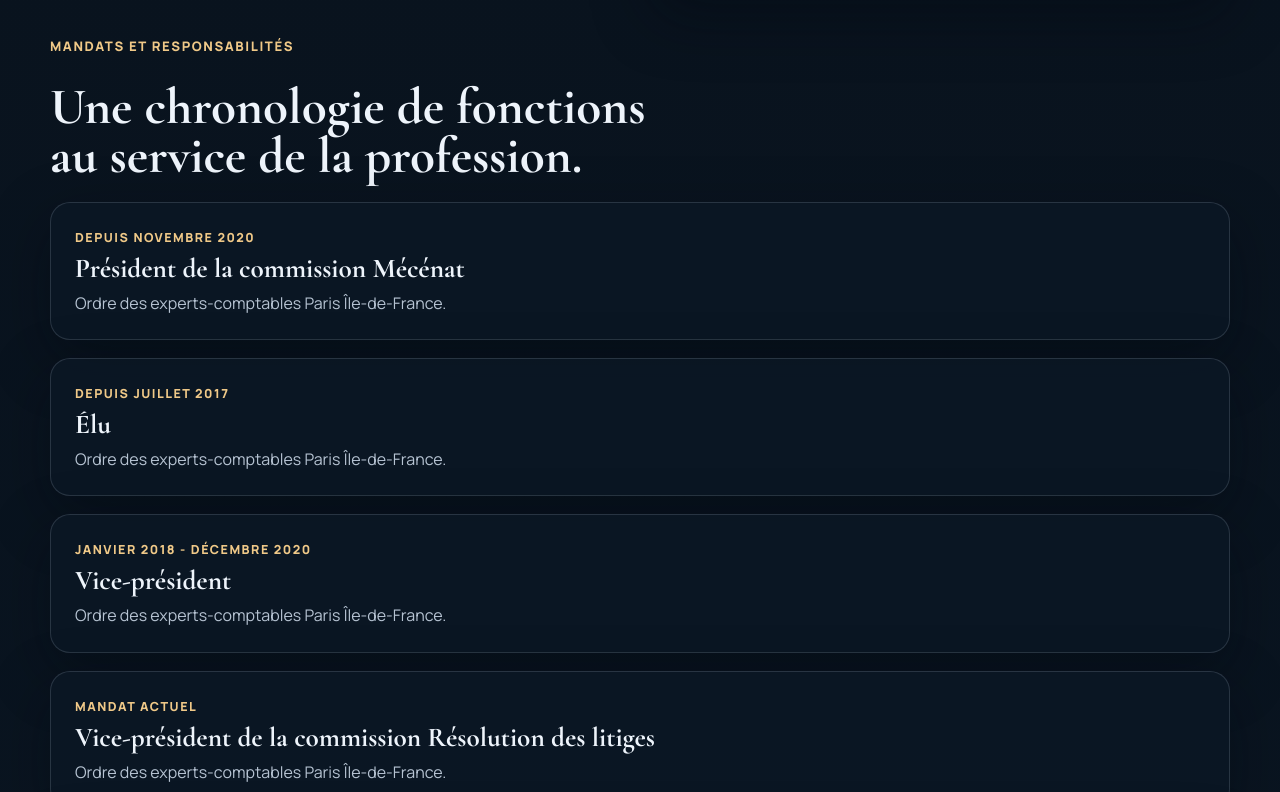
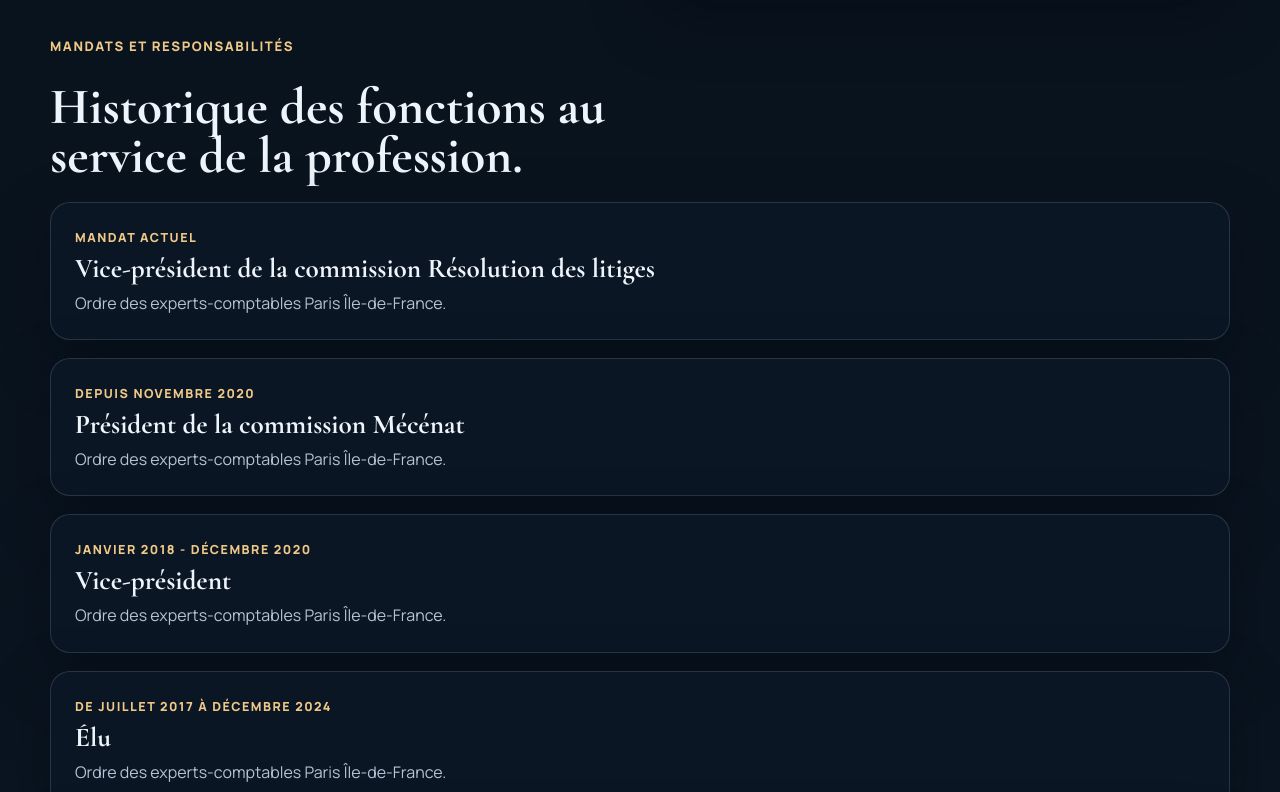
Before and after one commit to JUL04200/Paris-Audit-1, a website: page public/laurent-arrouasse.html in a window 1280 px wide. Shown: the part 1164-1956 px from the top of the page. Drawn offline with nearby package versions, Linux system fonts and the light colour scheme.

Commit message:
Update Laurent Arrouasse mandates section

```diff
--- a/public/laurent-arrouasse.html
+++ b/public/laurent-arrouasse.html
@@ -106,19 +106,19 @@
         <section class="section">
           <div class="section-heading">
             <p class="eyebrow">Mandats et responsabilités</p>
-            <h2>Une chronologie de fonctions au service de la profession.</h2>
+            <h2>Historique des fonctions au service de la profession.</h2>
           </div>
 
           <div class="timeline">
             <article class="timeline-item">
-              <span class="timeline-period">Depuis novembre 2020</span>
-              <h3>Président de la commission Mécénat</h3>
+              <span class="timeline-period">Mandat actuel</span>
+              <h3>Vice-président de la commission Résolution des litiges</h3>
               <p>Ordre des experts-comptables Paris Île-de-France.</p>
             </article>
 
             <article class="timeline-item">
-              <span class="timeline-period">Depuis juillet 2017</span>
-              <h3>Élu</h3>
+              <span class="timeline-period">Depuis novembre 2020</span>
+              <h3>Président de la commission Mécénat</h3>
               <p>Ordre des experts-comptables Paris Île-de-France.</p>
             </article>
 
@@ -129,8 +129,8 @@
             </article>
 
             <article class="timeline-item">
-              <span class="timeline-period">Mandat actuel</span>
-              <h3>Vice-président de la commission Résolution des litiges</h3>
+              <span class="timeline-period">De juillet 2017 à décembre 2024</span>
+              <h3>Élu</h3>
               <p>Ordre des experts-comptables Paris Île-de-France.</p>
             </article>
 
```
